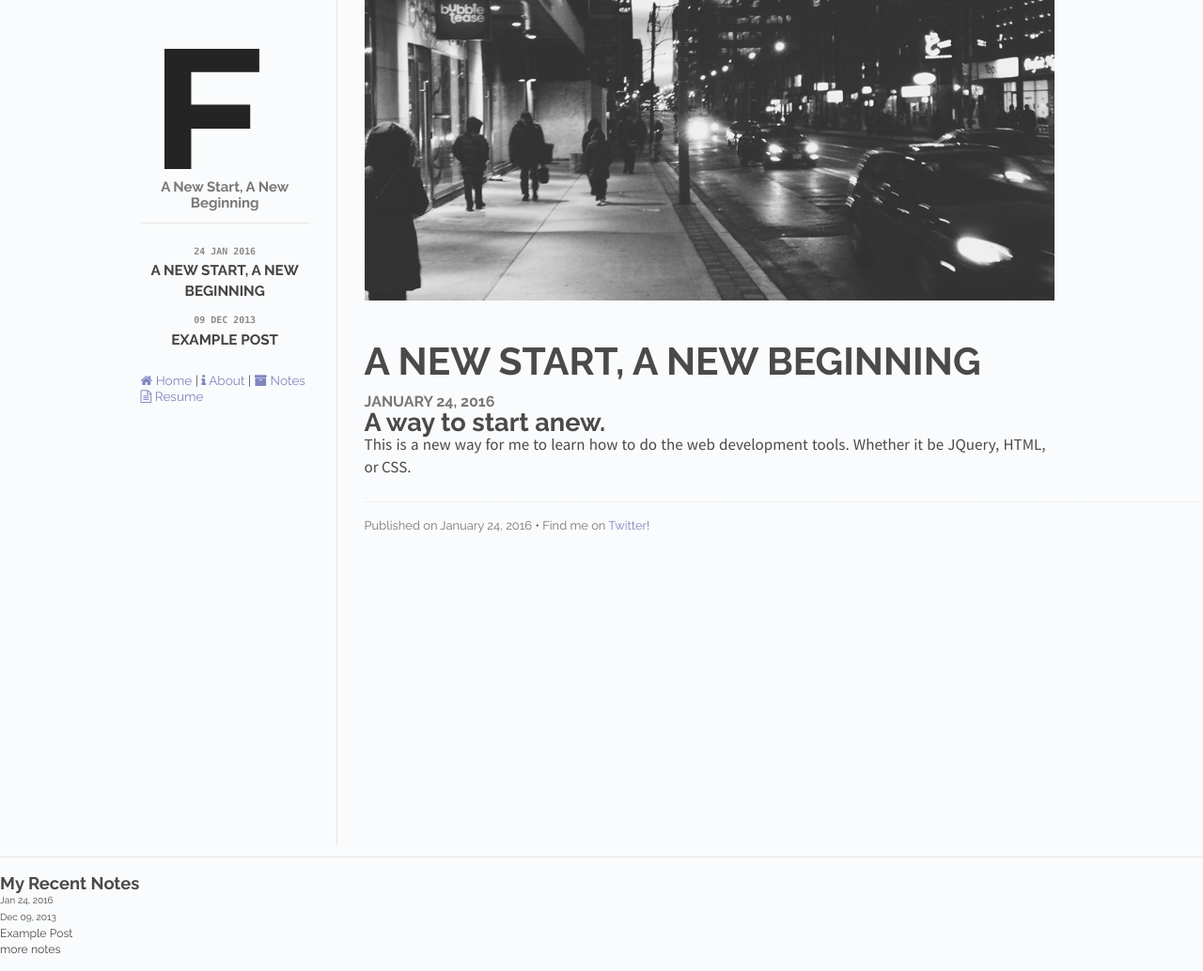
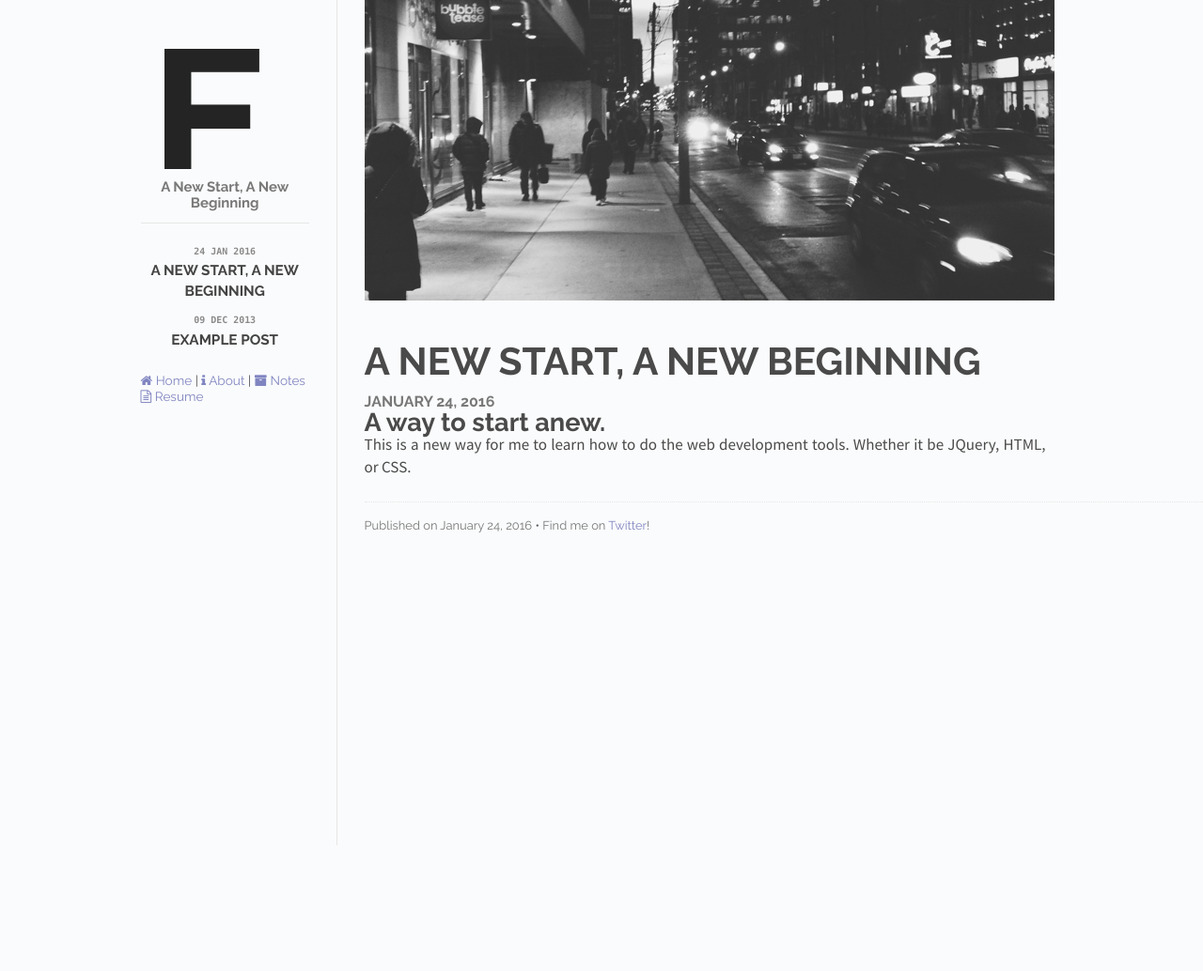
Before and after one commit to davidjchon/davidjchon.github.io, a Jekyll site: the page built from index.html, in a window 1280 px wide. Shown: the whole page at 94% size. Built offline with Jekyll 4.4.1, drawn with Linux system fonts in a browser that asks for light colours; nearby versions of some CDN libraries; after the commit the page ends 900 px from its top, so only the background shows below that.

Commit message:
Got rid of Post section

```diff
--- a/index.html
+++ b/index.html
@@ -6,17 +6,3 @@ title: Home
 {% assign page = site.posts.first %}
 {% assign content = page.content %}
 {% include post.html %}
-
- <div class="posts">
- 	<h2>My Recent Notes</h2>
- 	{% for post in site.posts limit:5%}
- 		<div class="post-list">
- 			<div class="post-list-date"><small>{{ post.date | date: "%b %d, %Y" }}</small></div>
- 			<div class="text-truncate"><a href="{{ post.url }}">{{ Post.title }}</a></div>
- 			<div class="post-list-desc">{{ post.description }}</div>
-		</div>
-	{% endfor %}
-	<a class="more-notes" href="/notes.html">more notes</a>
-</div>
-
-<div class="hrline"></div>
```
